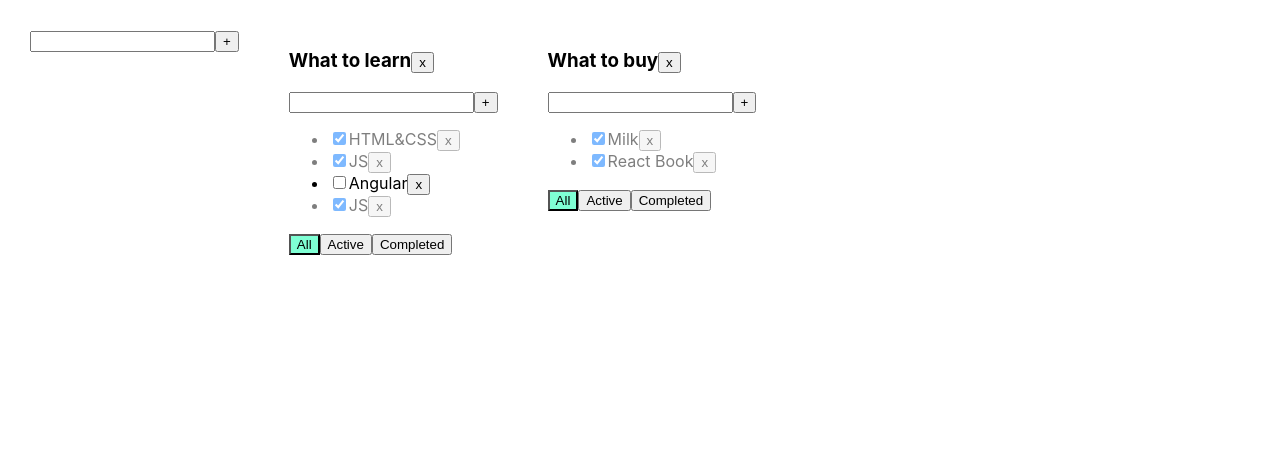
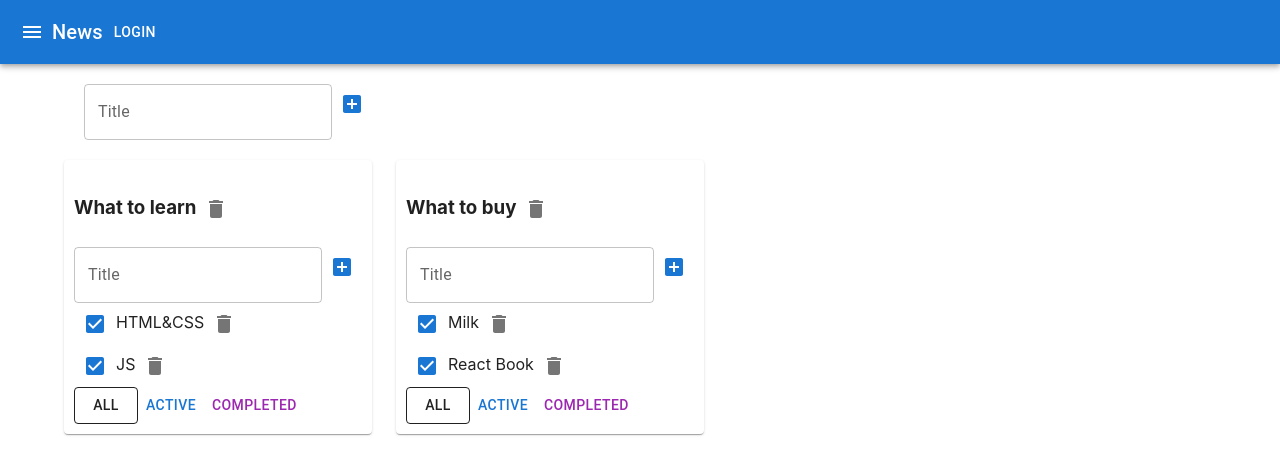
Before and after one commit to romantut1988/tasks-lists, a React (Create React App) app: page / in a window 1280 px wide. Shown: the top 474 px of the page. Built offline with nearby package versions, Linux system fonts and the light colour scheme.

Commit message:
layout using the mui library

```diff
--- a/src/AddItemForm.tsx
+++ b/src/AddItemForm.tsx
@@ -1,38 +1,49 @@
-import React, {ChangeEvent, KeyboardEvent, useState} from "react";
+import React, {ChangeEvent, KeyboardEvent, useState} from 'react';
+import {IconButton, TextField} from "@mui/material";
+import {AddBox} from "@mui/icons-material";
+
+
 
 type AddItemFormPropsType = {
     addItem: (title: string) => void
 }
 
 export function AddItemForm(props: AddItemFormPropsType) {
-    let [title, setTitle] = useState("");
-    let [error, setError] = useState<string | null>(null);
-    const onChangeHandler = (e: ChangeEvent<HTMLInputElement>) => {
-        setTitle(e.currentTarget.value)
-    }
-    const onKeyPressHandler = (e: KeyboardEvent<HTMLInputElement>) => {
-        setError(null);
-        if (e.charCode === 13) {
-            addTask();
-        }
-    }
-    const addTask = () => {
-        let newTitle = title.trim();
-        if (newTitle !== "") {
-            props.addItem(newTitle);
+
+    let [title, setTitle] = useState("")
+    let [error, setError] = useState<string | null>(null)
+
+    const addItem = () => {
+        if (title.trim() !== "") {
+            props.addItem(title);
             setTitle("");
         } else {
             setError("Title is required");
         }
     }
 
+    const onChangeHandler = (e: ChangeEvent<HTMLInputElement>) => {
+        setTitle(e.currentTarget.value)
+    }
+
+    const onKeyPressHandler = (e: KeyboardEvent<HTMLInputElement>) => {
+        setError(null);
+        if (e.charCode === 13) {
+            addItem();
+        }
+    }
+
     return <div>
-        <input value={title}
-               onChange={onChangeHandler}
-               onKeyPress={onKeyPressHandler}
-               className={error ? "error" : ""}
+        <TextField variant="outlined"
+                   error={!!error}
+                   value={title}
+                   onChange={onChangeHandler}
+                   onKeyPress={onKeyPressHandler}
+                   label="Title"
+                   helperText={error}
         />
-        <button onClick={addTask}>+</button>
-        {error && <div className="error-message">{error}</div>}
+        <IconButton color="primary" onClick={addItem}>
+            <AddBox />
+        </IconButton>
     </div>
 }
--- a/src/App.css
+++ b/src/App.css
@@ -1,4 +1,4 @@
-
+/*
 .App {
   padding: 30px;
   display: flex;
@@ -23,3 +23,4 @@
 .is-done {
   opacity: 0.5;
 }
+*/
--- a/src/App.tsx
+++ b/src/App.tsx
@@ -2,10 +2,14 @@ import React, {useState} from 'react';
 import './App.css';
 import {TaskType, Todolist} from './Todolist';
 import {v1} from 'uuid';
-import {AddItemForm} from "./AddItemForm";
+import {AddItemForm} from './AddItemForm';
+import AppBar from '@mui/material/AppBar/AppBar';
+import {Button, Container, Grid, IconButton, Paper, Toolbar, Typography} from "@mui/material";
+import {Menu} from "@mui/icons-material";
+
 
 export type FilterValuesType = "all" | "active" | "completed";
-type TodolistType = {
+export type TodolistType = {
     id: string
     title: string
     filter: FilterValuesType
@@ -14,6 +18,7 @@ type TodolistType = {
 type TasksStateType = {
     [key: string]: Array<TaskType>
 }
+
 
 function App() {
     let todolistId1 = v1();
@@ -27,8 +32,6 @@ function App() {
     let [tasks, setTasks] = useState<TasksStateType>({
         [todolistId1]: [
             {id: v1(), title: "HTML&CSS", isDone: true},
-            {id: v1(), title: "JS", isDone: true},
-            {id: v1(), title: "Angular", isDone: false},
             {id: v1(), title: "JS", isDone: true}
         ],
         [todolistId2]: [
@@ -100,30 +103,44 @@ function App() {
         setTasks({...tasks});
     }
 
-    function changeTodolistTitle(id: string, newTitle: string) {
+    function changeTodolistTitle(id: string, title: string) {
+        // найдём нужный todolist
         const todolist = todolists.find(tl => tl.id === id);
         if (todolist) {
-            todolist.title = newTitle
-            setTodolists([...todolists])
+            // если нашёлся - изменим ему заголовок
+            todolist.title = title;
+            setTodolists([...todolists]);
         }
     }
 
     function addTodolist(title: string) {
-        let todolist: TodolistType = {
-            id: v1(),
-            filter: "all",
-            title: title
-        };
-        setTodolists([todolist, ...todolists]);
+        let newTodolistId = v1();
+        let newTodolist: TodolistType = {id: newTodolistId, title: title, filter: 'all'};
+        setTodolists([newTodolist, ...todolists]);
         setTasks({
             ...tasks,
-            [todolist.id]: []
+            [newTodolistId]: []
         })
     }
 
     return (
         <div className="App">
+            <AppBar position="static">
+                <Toolbar>
+                    <IconButton edge="start" color="inherit" aria-label="menu">
+                        <Menu/>
+                    </IconButton>
+                    <Typography variant="h6">
+                        News
+                    </Typography>
+                    <Button color="inherit">Login</Button>
+                </Toolbar>
+            </AppBar>
+            <Container fixed>
+                <Grid container style={{padding: "20px"}}>
                     <AddItemForm addItem={addTodolist}/>
+                </Grid>
+                <Grid container spacing={3}>
                     {
                         todolists.map(tl => {
                             let allTodolistTasks = tasks[tl.id];
@@ -136,7 +153,9 @@ function App() {
                                 tasksForTodolist = allTodolistTasks.filter(t => t.isDone === true);
                             }
 
-                    return <Todolist
+                            return <Grid key={tl.id} item>
+                                <Paper style={{padding: "10px"}}>
+                                    <Todolist
                                         key={tl.id}
                                         id={tl.id}
                                         title={tl.title}
@@ -145,14 +164,17 @@ function App() {
                                         changeFilter={changeFilter}
                                         addTask={addTask}
                                         changeTaskStatus={changeStatus}
-                        changeTaskTitle={changeTaskTitle}
                                         filter={tl.filter}
                                         removeTodolist={removeTodolist}
+                                        changeTaskTitle={changeTaskTitle}
                                         changeTodolistTitle={changeTodolistTitle}
                                     />
+                                </Paper>
+                            </Grid>
                         })
                     }
-
+                </Grid>
+            </Container>
         </div>
     );
 }
--- a/src/EditableSpan.tsx
+++ b/src/EditableSpan.tsx
@@ -1,26 +1,30 @@
-import React, {ChangeEvent, useState} from "react";
+import TextField from '@mui/material/TextField/TextField';
+import React, {ChangeEvent, useState} from 'react';
+
 
 type EditableSpanPropsType = {
-    title: string
+    value: string
     onChange: (newValue: string) => void
 }
 
 export function EditableSpan(props: EditableSpanPropsType) {
     let [editMode, setEditMode] = useState(false);
-    let [title, setTitle] = useState("");
+    let [title, setTitle] = useState(props.value);
 
     const activateEditMode = () => {
         setEditMode(true);
-        setTitle(props.title)
+        setTitle(props.value);
     }
     const activateViewMode = () => {
         setEditMode(false);
         props.onChange(title);
     }
-
-    const onChangeTitleHandler = (e: ChangeEvent<HTMLInputElement>) => setTitle(e.currentTarget.value)
+    const changeTitle = (e: ChangeEvent<HTMLInputElement>) => {
+        setTitle(e.currentTarget.value)
+    }
 
     return editMode
-        ? <input value={title} onChange={onChangeTitleHandler} onBlur={activateViewMode} autoFocus/>
-        : <span onDoubleClick={activateEditMode}>{props.title}</span>
+        ?    <TextField variant="outlined"
+                        value={title} onChange={changeTitle} autoFocus onBlur={activateViewMode} />
+        : <span onDoubleClick={activateEditMode}>{props.value}</span>
 }
--- a/src/Todolist.tsx
+++ b/src/Todolist.tsx
@@ -1,7 +1,11 @@
 import React, {ChangeEvent} from 'react';
 import {FilterValuesType} from './App';
-import {AddItemForm} from "./AddItemForm";
-import {EditableSpan} from "./EditableSpan";
+import {AddItemForm} from './AddItemForm';
+import {EditableSpan} from './EditableSpan';
+import IconButton from '@mui/material/IconButton/IconButton';
+import {Delete} from "@mui/icons-material";
+import {Button, Checkbox} from "@mui/material";
+
 
 export type TaskType = {
     id: string
@@ -17,57 +21,77 @@ type PropsType = {
     changeFilter: (value: FilterValuesType, todolistId: string) => void
     addTask: (title: string, todolistId: string) => void
     changeTaskStatus: (id: string, isDone: boolean, todolistId: string) => void
-    changeTaskTitle: (id: string, newTitle: string, todolistId: string) => void
     removeTodolist: (id: string) => void
     changeTodolistTitle: (id: string, newTitle: string) => void
     filter: FilterValuesType
+    changeTaskTitle: (taskId: string, newTitle: string, todolistId: string) => void
 }
 
 export function Todolist(props: PropsType) {
-    const removeTodolist = () => props.removeTodolist(props.id)
-    const changeTodolistTitle = (newTitle: string) => props.changeTodolistTitle(props.id, newTitle)
+    const addTask = (title: string) => {
+        props.addTask(title, props.id);
+    }
+
+    const removeTodolist = () => {
+        props.removeTodolist(props.id);
+    }
+    const changeTodolistTitle = (title: string) => {
+        props.changeTodolistTitle(props.id, title);
+    }
+
     const onAllClickHandler = () => props.changeFilter("all", props.id);
     const onActiveClickHandler = () => props.changeFilter("active", props.id);
     const onCompletedClickHandler = () => props.changeFilter("completed", props.id);
-    const addTask = (title: string) => {
-        props.addTask(title, props.id)
-    }
 
     return <div>
-        <h3><EditableSpan title={props.title} onChange={changeTodolistTitle}/>
-            <button onClick={removeTodolist}>x</button>
+        <h3> <EditableSpan value={props.title} onChange={changeTodolistTitle} />
+            <IconButton onClick={removeTodolist}>
+                <Delete />
+            </IconButton>
         </h3>
         <AddItemForm addItem={addTask}/>
-        <ul>
+        <div>
             {
                 props.tasks.map(t => {
                     const onClickHandler = () => props.removeTask(t.id, props.id)
-                    const onChangeStatusHandler = (e: ChangeEvent<HTMLInputElement>) => {
+                    const onChangeHandler = (e: ChangeEvent<HTMLInputElement>) => {
                         let newIsDoneValue = e.currentTarget.checked;
                         props.changeTaskStatus(t.id, newIsDoneValue, props.id);
                     }
-                    const onChangeTitleHandler = (newValue: string) => {
+                    const onTitleChangeHandler = (newValue: string) => {
                         props.changeTaskTitle(t.id, newValue, props.id);
                     }
 
-                    return <li key={t.id} className={t.isDone ? "is-done" : ""}>
-                        <input type="checkbox" onChange={onChangeStatusHandler} checked={t.isDone}/>
-                        <EditableSpan title={t.title} onChange={onChangeTitleHandler}/>
-                        <button onClick={onClickHandler}>x</button>
-                    </li>
+
+                    return <div key={t.id} className={t.isDone ? "is-done" : ""}>
+                        <Checkbox
+                            checked={t.isDone}
+                            color="primary"
+                            onChange={onChangeHandler}
+                        />
+
+                        <EditableSpan value={t.title} onChange={onTitleChangeHandler} />
+                        <IconButton onClick={onClickHandler}>
+                            <Delete />
+                        </IconButton>
+                    </div>
                 })
             }
-        </ul>
+        </div>
         <div>
-            <button className={props.filter === 'all' ? "active-filter" : ""}
-                    onClick={onAllClickHandler}>All
-            </button>
-            <button className={props.filter === 'active' ? "active-filter" : ""}
-                    onClick={onActiveClickHandler}>Active
-            </button>
-            <button className={props.filter === 'completed' ? "active-filter" : ""}
-                    onClick={onCompletedClickHandler}>Completed
-            </button>
+            <Button variant={props.filter === 'all' ? 'outlined' : 'text'}
+                    onClick={onAllClickHandler}
+                    color={'inherit'}
+            >All
+            </Button>
+            <Button variant={props.filter === 'active' ? 'outlined' : 'text'}
+                    onClick={onActiveClickHandler}
+                    color={'primary'}>Active
+            </Button>
+            <Button variant={props.filter === 'completed' ? 'outlined' : 'text'}
+                    onClick={onCompletedClickHandler}
+                    color={'secondary'}>Completed
+            </Button>
         </div>
     </div>
 }
```
Lines whose indentation alone changed are shown as unchanged.
